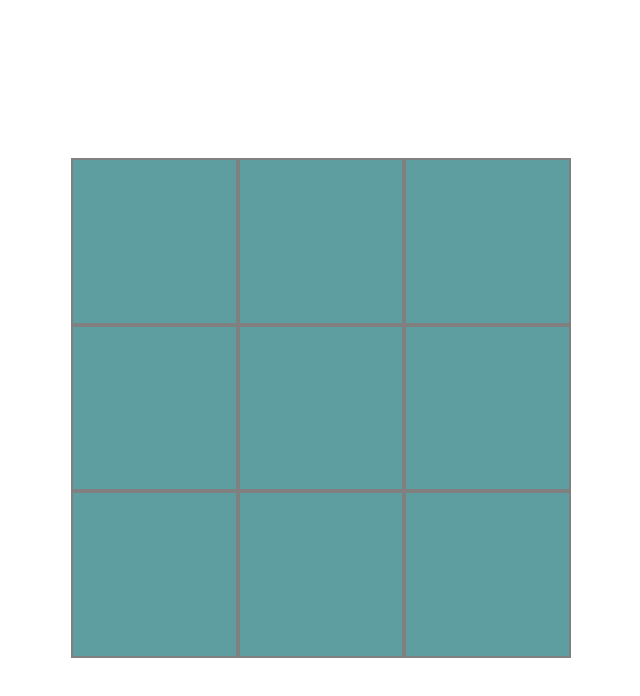
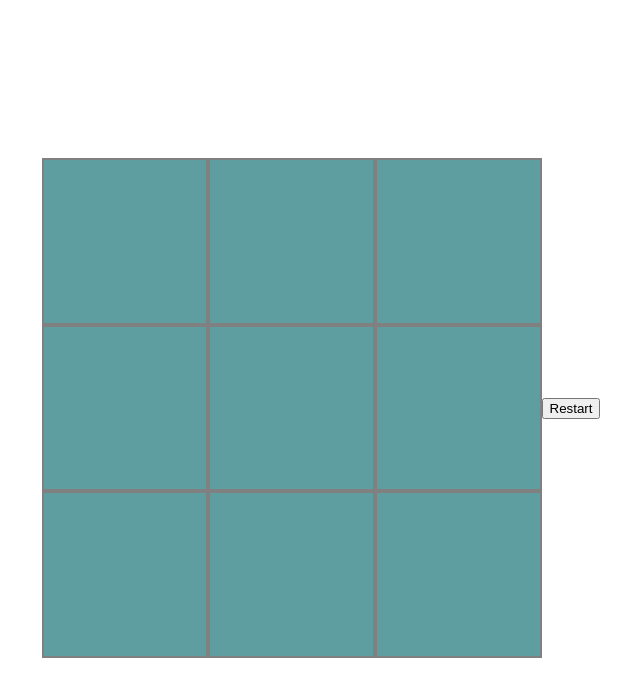
Before and after one commit to lucasbpaiva/tic-tac-toe, a plain HTML site: page index.html in a window 1280 px wide. Shown: the whole page, without its empty margins (319-959 px from the left). Drawn offline with Linux system fonts and the light colour scheme.

Commit message:
add restart button

```diff
--- a/index.html
+++ b/index.html
@@ -19,6 +19,7 @@
             <div class="cell" data-row="2" data-column="1"></div>
             <div class="cell" data-row="2" data-column="2"></div>
         </div>
+        <button>Restart</button>
     </div>
     <script src="script.js"></script>
 </body>
```
